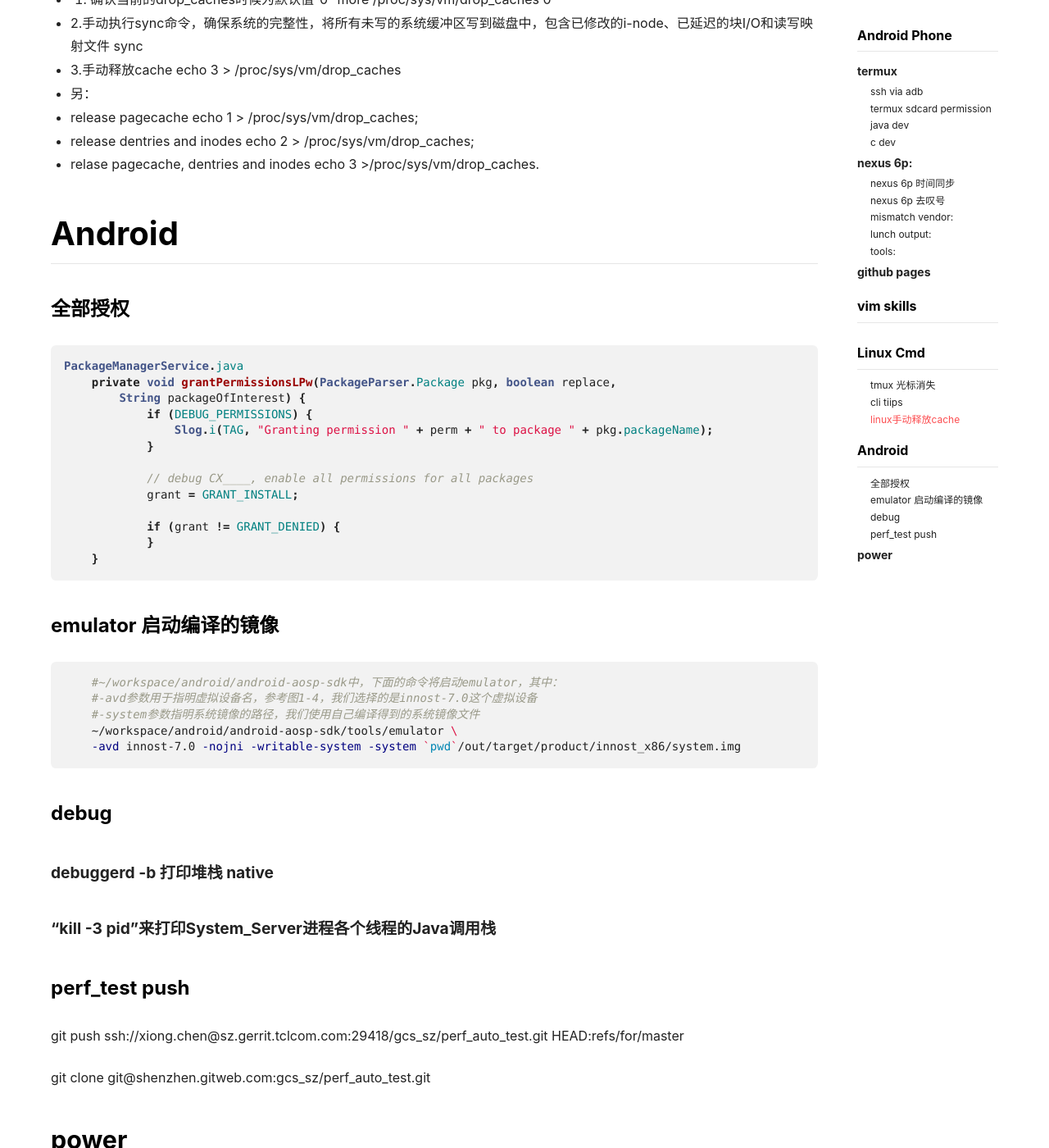
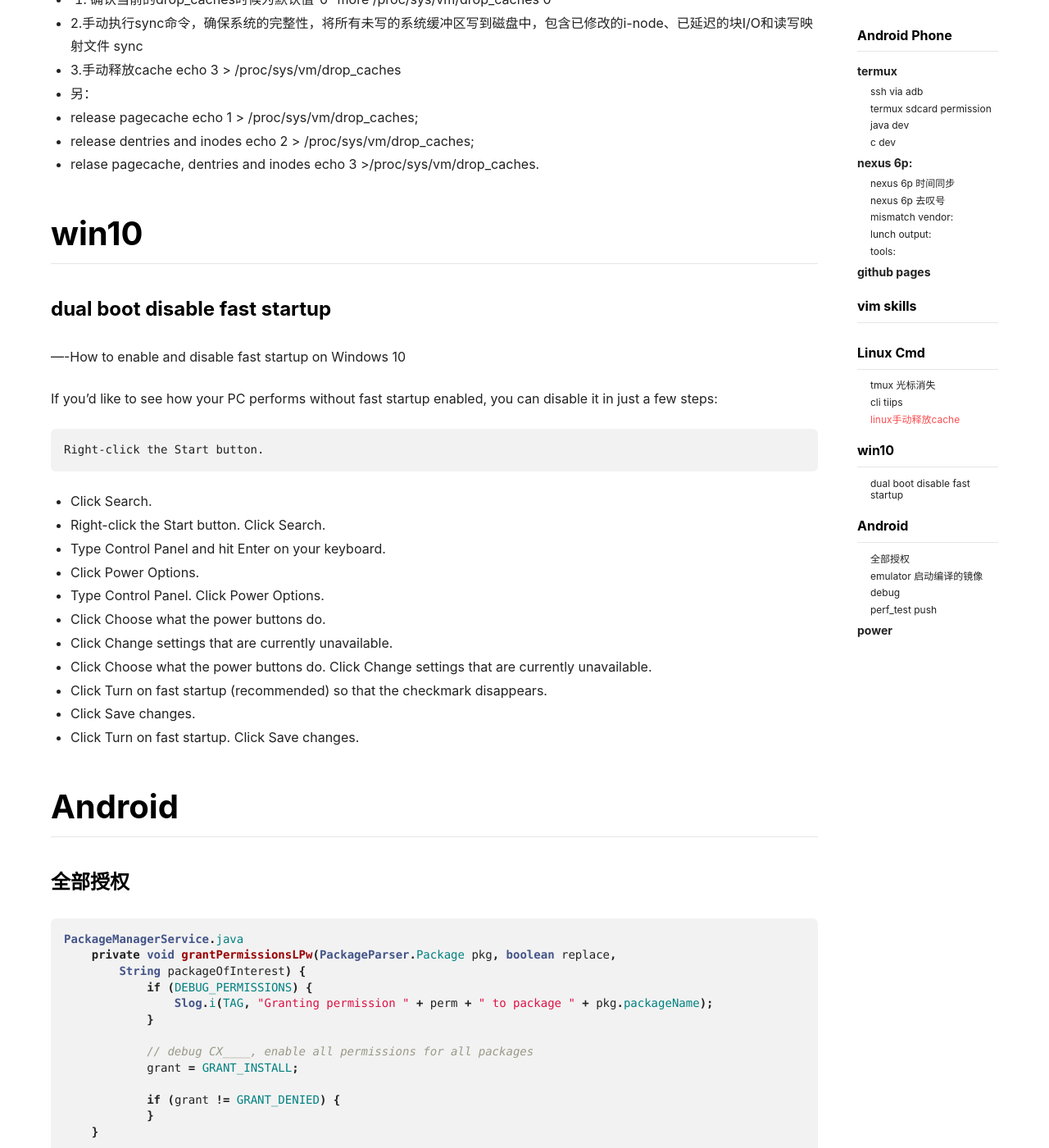
Before and after one commit to panard313/panard313.github.io, a Jekyll site: the page built from _posts/2018-05-29-using.md, in a window 1280 px wide and 1400 px high, scrolled down 3363 px. Shown: the whole window at 82% size. Built offline with Jekyll 4.4.1, drawn with Linux system fonts in a browser that asks for light colours; nearby versions of some CDN libraries.

Commit message:
add disable fast startup

```diff
--- a/_posts/2018-05-29-using.md
+++ b/_posts/2018-05-29-using.md
@@ -144,6 +144,29 @@ Hello world, on termux!
   echo 3 >/proc/sys/vm/drop_caches.
 
 
+# win10
+
+### dual boot disable fast startup
+----How to enable and disable fast startup on Windows 10
+
+If you'd like to see how your PC performs without fast startup enabled, you can disable it in just a few steps:
+
+    Right-click the Start button.
+
+- Click Search.
+- Right-click the Start button. Click Search.
+- Type Control Panel and hit Enter on your keyboard.
+- Click Power Options.
+- Type Control Panel. Click Power Options.
+- Click Choose what the power buttons do.
+- Click Change settings that are currently unavailable.
+- Click Choose what the power buttons do. Click Change settings that are currently unavailable.
+- Click Turn on fast startup (recommended) so that the checkmark disappears.
+- Click Save changes.
+- Click Turn on fast startup. Click Save changes.
+
+
+
 # Android
 
 ### 全部授权
```
